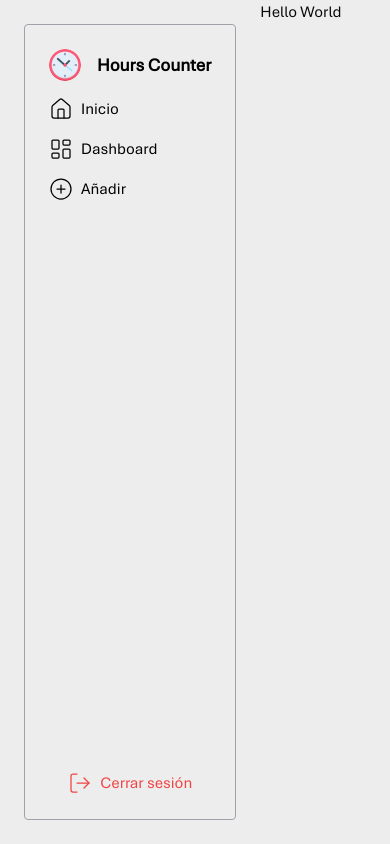
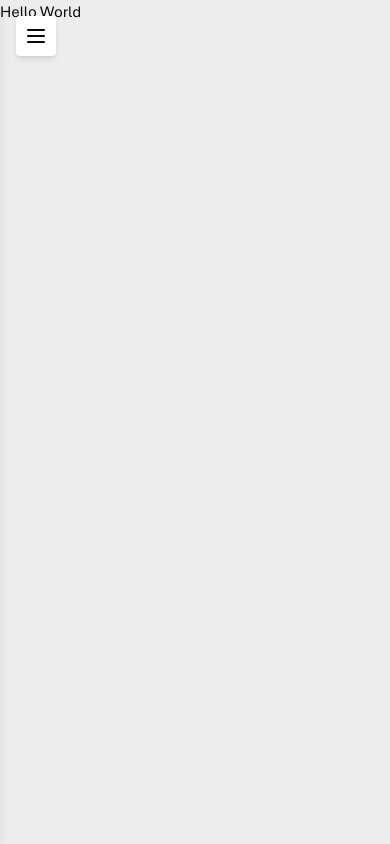
Before and after one commit to forjoa/hours-counter, a Next.js app: page / in a window 390 px wide. Built offline with nearby package versions, Linux system fonts and the light colour scheme.

Commit message:
feat: mobile version in nav bar

```diff
--- a/src/components/Nav.tsx
+++ b/src/components/Nav.tsx
@@ -1,22 +1,45 @@
-import { CirclePlus, House, LayoutDashboard, LogOut } from 'lucide-react'
+'use client'
+import React, { useState, useEffect } from 'react'
+import {
+  CirclePlus,
+  House,
+  LayoutDashboard,
+  LogOut,
+  Menu,
+  X,
+} from 'lucide-react'
 import Image from 'next/image'
 import Link from 'next/link'
 
-interface Link {
+interface NavLink {
   href: string
   icon: React.FC<React.SVGProps<SVGSVGElement>>
   text: string
 }
 
-const navLinks: Link[] = [
+const navLinks: NavLink[] = [
   { href: '/', icon: House, text: 'Inicio' },
   { href: '/dashboard', icon: LayoutDashboard, text: 'Dashboard' },
   { href: '/dashboard/new-entry', icon: CirclePlus, text: 'Añadir' },
 ]
 
 export default function Nav() {
-  return (
-    <nav className='flex flex-col items-center justify-between flex-wrap p-6 rounded m-6 border border-zinc-400 min-h-[calc(100vh-3rem)]'>
+  const [isOpen, setIsOpen] = useState(false)
+  const [isMobile, setIsMobile] = useState(false)
+
+  useEffect(() => {
+    const checkIsMobile = () => {
+      setIsMobile(window.innerWidth < 768)
+    }
+    checkIsMobile()
+    window.addEventListener('resize', checkIsMobile)
+    return () => window.removeEventListener('resize', checkIsMobile)
+  }, [])
+
+  const toggleMenu = () => setIsOpen(!isOpen)
+
+  const NavContent = () => (
+    <>
       <div className='flex flex-col gap-4 items-center'>
         <header className='flex items-center gap-4'>
           <Image
@@ -34,6 +57,7 @@ export default function Nav() {
               <Link
                 className='flex align-center gap-2 transition-all hover:gap-3 hover:font-bold'
                 href={link.href}
+                onClick={() => isMobile && setIsOpen(false)}
               >
                 <link.icon strokeWidth='1.25' />
                 {link.text}
@@ -48,6 +72,31 @@ export default function Nav() {
           Cerrar sesión
         </button>
       </div>
-    </nav>
+    </>
+  )
+
+  return (
+    <>
+      {isMobile && (
+        <button
+          onClick={toggleMenu}
+          className='fixed top-4 left-4 z-50 p-2 bg-white rounded shadow-md'
+        >
+          {isOpen ? <X size={24} /> : <Menu size={24} />}
+        </button>
+      )}
+      <nav
+        className={`
+        ${
+          isMobile
+            ? 'flex flex-col items-center justify-between fixed top-0 left-0 h-full w-64 bg-white shadow-lg transform transition-transform duration-300 ease-in-out z-40 pt-20 pb-10'
+            : 'flex flex-col items-center justify-between flex-wrap p-6 rounded m-6 bg-white min-h-[calc(100vh-3rem)]'
+        }
+        ${isMobile && !isOpen ? '-translate-x-full' : 'translate-x-0'}
+      `}
+      >
+        {(!isMobile || isOpen) && <NavContent />}
+      </nav>
+    </>
   )
 }
```
